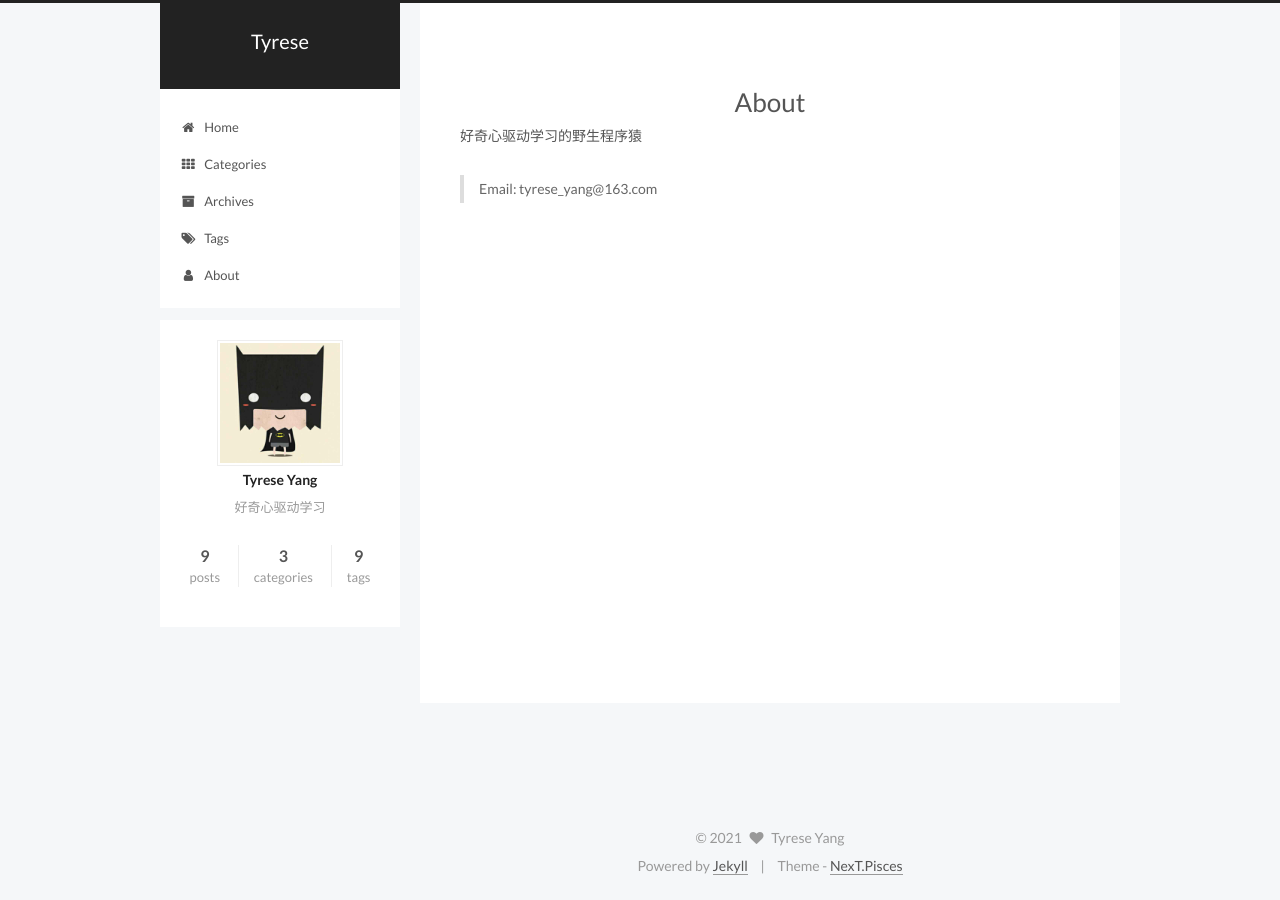
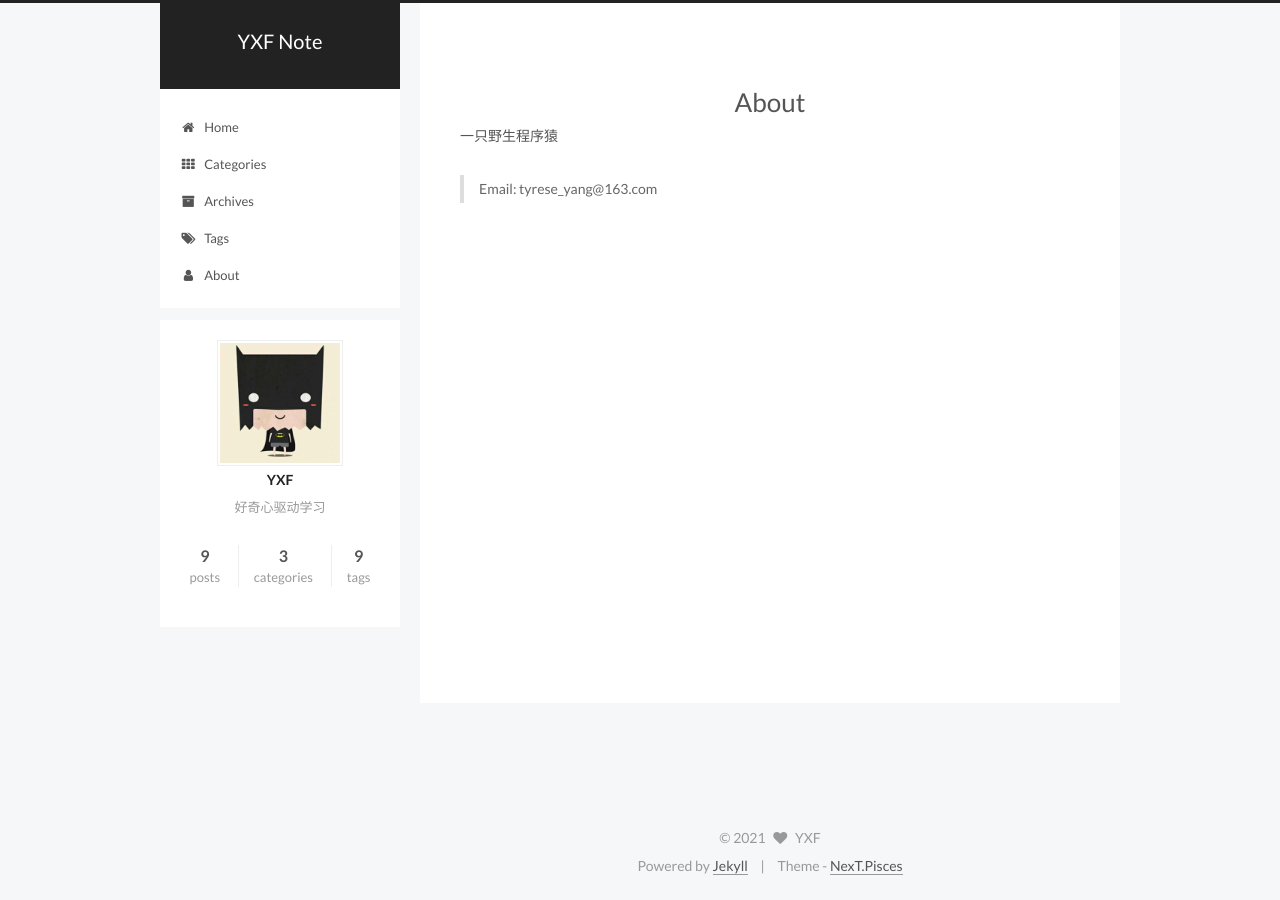
Before and after one commit to tyrese-yang/tyrese-yang.github.io, a Jekyll site: the page built from about/index.md, in a window 1280 px wide. Built offline with Jekyll 4.4.1, drawn with Linux system fonts in a browser that asks for light colours.

Commit message:
modify blog name

```diff
--- a/_config.yml
+++ b/_config.yml
@@ -4,10 +4,10 @@
 # ---------------------------------------------------------------
 
 # Site
-title: Tyrese
+title: YXF Note
 subtitle:
 description:
-author: Tyrese Yang
+author: YXF
 # Support language: de, en, fr-FR, id, ja, ko, pt-BR, pt, ru, zh-Hans, zh-hk, zh-tw
 language: en
 date_format: '%Y-%m-%d'
--- a/about/index.md
+++ b/about/index.md
@@ -3,6 +3,6 @@ layout: page
 type: about
 ---
 
-好奇心驱动学习的野生程序猿
+一只野生程序猿
 
 > Email: tyrese_yang@163.com
```
